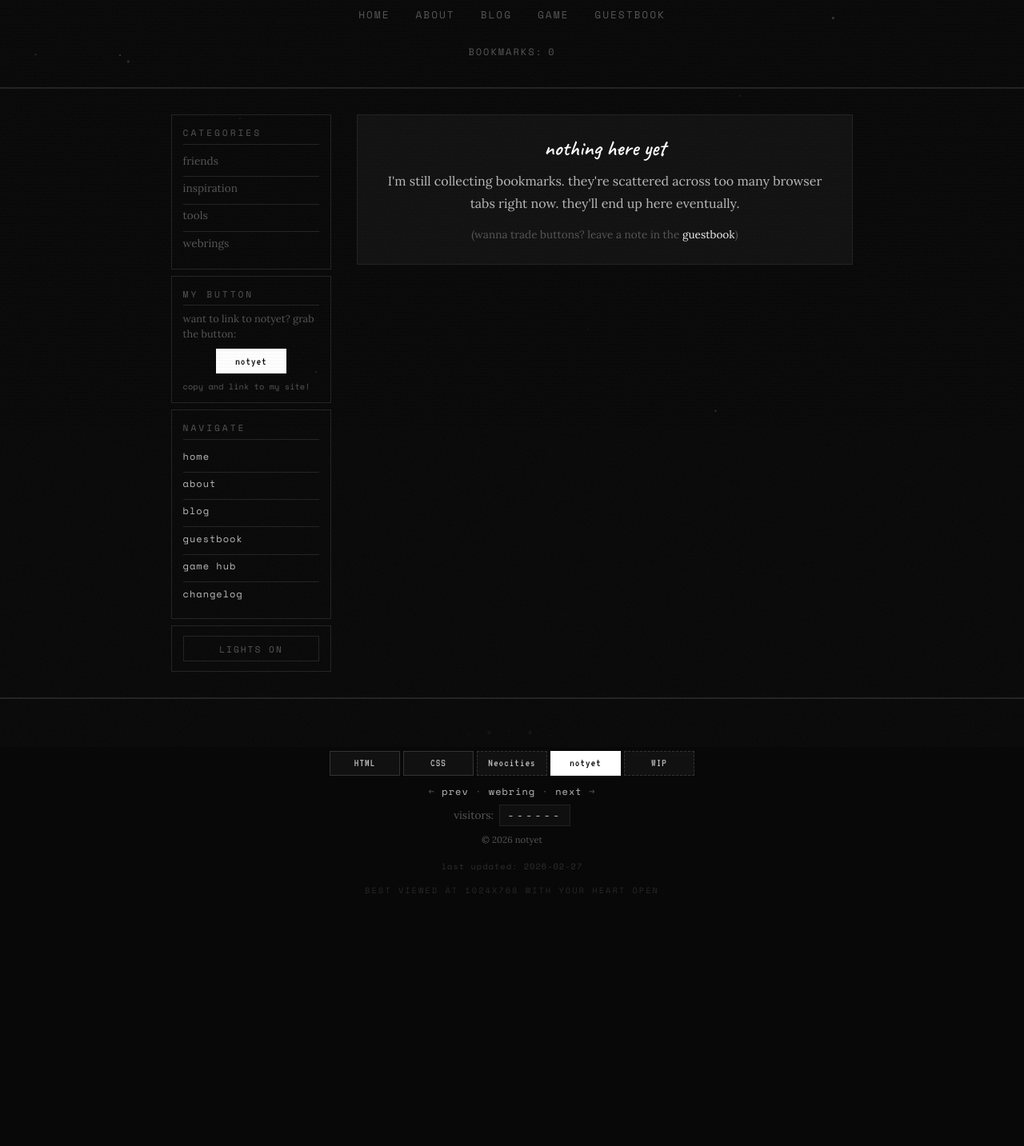
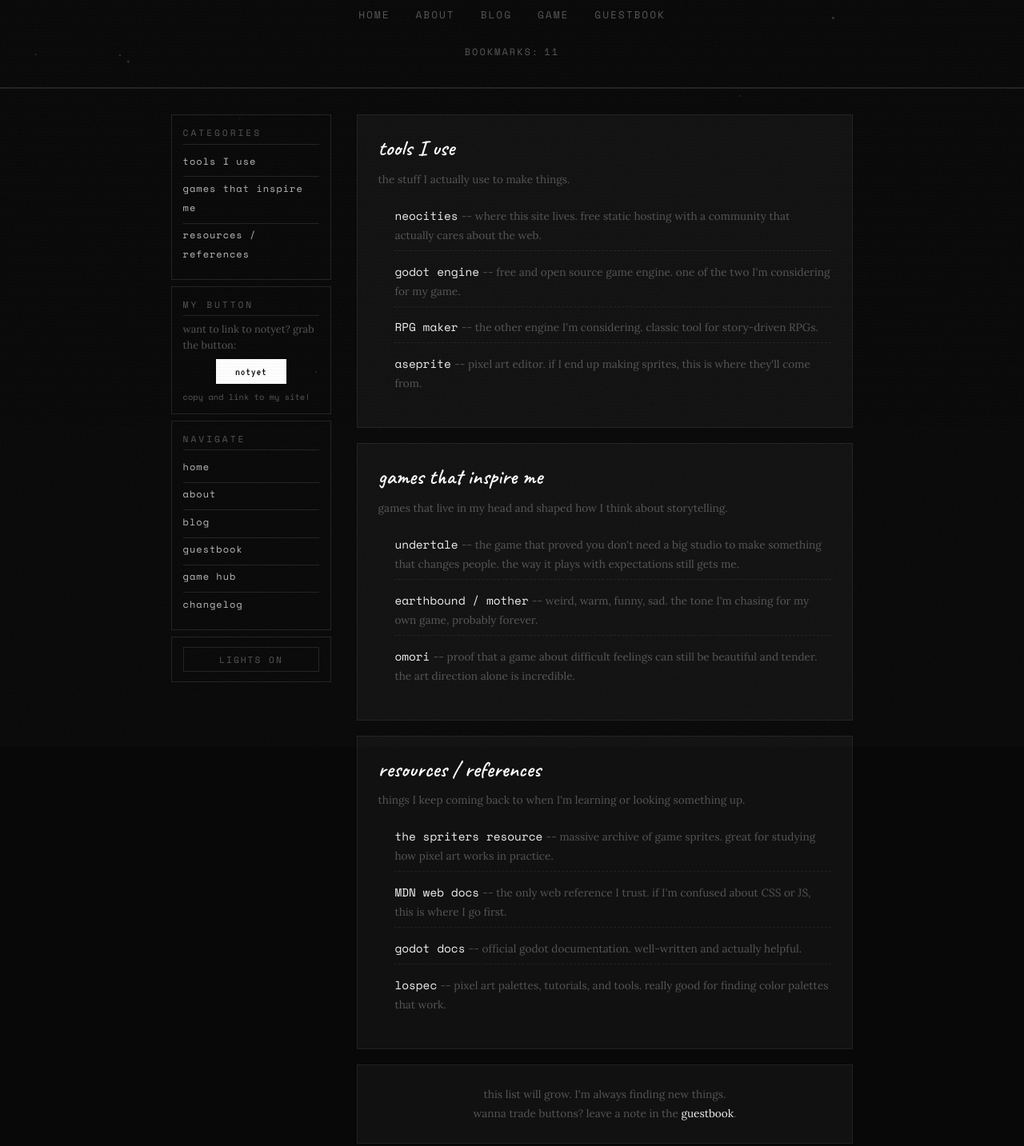
Before and after one commit to codyavila/neocities, a plain HTML site: page links.html in a window 1280 px wide. Shown: the part 266-1699 px from the top of the page at 80% size. Before the commit the page ends 1429 px from the top, so only its background shows below. Drawn offline with nearby package versions, Linux system fonts and the light colour scheme; no server answers.

Commit message:
feat: update links page with new categories and resources; add styles for link lists

```diff
--- a/links.html
+++ b/links.html
@@ -24,7 +24,7 @@
       <a href="game.html">game</a>
       <a href="guestbook.html">guestbook</a>
     </nav>
-    <p class="status-line"><span>bookmarks:</span><span>0</span></p>
+    <p class="status-line"><span>bookmarks:</span><span>11</span></p>
   </header>
 
   <hr class="rainbow-divider" />
@@ -34,10 +34,9 @@
       <div class="sidebar-box">
         <div class="sidebar-title">categories</div>
         <ul>
-          <li>friends</li>
-          <li>inspiration</li>
-          <li>tools</li>
-          <li>webrings</li>
+          <li><a href="#tools">tools I use</a></li>
+          <li><a href="#games">games that inspire me</a></li>
+          <li><a href="#resources">resources / references</a></li>
         </ul>
       </div>
 
@@ -72,16 +71,85 @@
     </aside>
 
     <main class="content">
+
+      <section class="card fade-in" id="tools">
+        <h2 data-scramble>tools I use</h2>
+        <p style="color:var(--ink-dim);font-size:.85rem;margin-bottom:.8rem;">
+          the stuff I actually use to make things.
+        </p>
+        <ul class="link-list">
+          <li>
+            <a href="https://neocities.org" target="_blank" rel="noopener">neocities</a>
+            <span class="link-desc">-- where this site lives. free static hosting with a community that actually cares about the web.</span>
+          </li>
+          <li>
+            <a href="https://godotengine.org" target="_blank" rel="noopener">godot engine</a>
+            <span class="link-desc">-- free and open source game engine. one of the two I'm considering for my game.</span>
+          </li>
+          <li>
+            <a href="https://www.rpgmakerweb.com" target="_blank" rel="noopener">RPG maker</a>
+            <span class="link-desc">-- the other engine I'm considering. classic tool for story-driven RPGs.</span>
+          </li>
+          <li>
+            <a href="https://www.aseprite.org" target="_blank" rel="noopener">aseprite</a>
+            <span class="link-desc">-- pixel art editor. if I end up making sprites, this is where they'll come from.</span>
+          </li>
+        </ul>
+      </section>
+
+      <section class="card fade-in" id="games">
+        <h2 data-scramble>games that inspire me</h2>
+        <p style="color:var(--ink-dim);font-size:.85rem;margin-bottom:.8rem;">
+          games that live in my head and shaped how I think about storytelling.
+        </p>
+        <ul class="link-list">
+          <li>
+            <a href="https://undertale.com" target="_blank" rel="noopener">undertale</a>
+            <span class="link-desc">-- the game that proved you don't need a big studio to make something that changes people. the way it plays with expectations still gets me.</span>
+          </li>
+          <li>
+            <a href="https://en.wikipedia.org/wiki/EarthBound" target="_blank" rel="noopener">earthbound / mother</a>
+            <span class="link-desc">-- weird, warm, funny, sad. the tone I'm chasing for my own game, probably forever.</span>
+          </li>
+          <li>
+            <a href="https://www.omori-game.com" target="_blank" rel="noopener">omori</a>
+            <span class="link-desc">-- proof that a game about difficult feelings can still be beautiful and tender. the art direction alone is incredible.</span>
+          </li>
+        </ul>
+      </section>
+
+      <section class="card fade-in" id="resources">
+        <h2 data-scramble>resources / references</h2>
+        <p style="color:var(--ink-dim);font-size:.85rem;margin-bottom:.8rem;">
+          things I keep coming back to when I'm learning or looking something up.
+        </p>
+        <ul class="link-list">
+          <li>
+            <a href="https://www.spriters-resource.com" target="_blank" rel="noopener">the spriters resource</a>
+            <span class="link-desc">-- massive archive of game sprites. great for studying how pixel art works in practice.</span>
+          </li>
+          <li>
+            <a href="https://developer.mozilla.org" target="_blank" rel="noopener">MDN web docs</a>
+            <span class="link-desc">-- the only web reference I trust. if I'm confused about CSS or JS, this is where I go first.</span>
+          </li>
+          <li>
+            <a href="https://docs.godotengine.org" target="_blank" rel="noopener">godot docs</a>
+            <span class="link-desc">-- official godot documentation. well-written and actually helpful.</span>
+          </li>
+          <li>
+            <a href="https://lospec.com" target="_blank" rel="noopener">lospec</a>
+            <span class="link-desc">-- pixel art palettes, tutorials, and tools. really good for finding color palettes that work.</span>
+          </li>
+        </ul>
+      </section>
+
       <section class="card fade-in" style="text-align:center;">
-        <h2 data-scramble>nothing here yet</h2>
-        <p>
-          I'm still collecting bookmarks. they're scattered across too many
-          browser tabs right now. they'll end up here eventually.
-        </p>
-        <p style="color:var(--ink-dim);font-size:.85rem;margin-top:.5rem;">
-          (wanna trade buttons? leave a note in the <a href="guestbook.html">guestbook</a>)
+        <p style="color:var(--ink-dim);font-size:.85rem;">
+          this list will grow. I'm always finding new things.<br/>
+          wanna trade buttons? leave a note in the <a href="guestbook.html">guestbook</a>.
         </p>
       </section>
+
     </main>
   </div>
 
--- a/style.css
+++ b/style.css
@@ -1135,6 +1135,27 @@ em { color: var(--ink); font-style: italic; }
   font-size: 0.85rem;
   color: var(--ink-dim);
 }
+.link-list {
+  list-style: none;
+  padding: 0;
+  margin: 0;
+}
+.link-list li {
+  padding: 0.5rem 0;
+  border-bottom: 1px dashed var(--border);
+  line-height: 1.5;
+}
+.link-list li:last-child {
+  border-bottom: none;
+}
+.link-list li a {
+  font-family: var(--font-mono);
+  font-size: 0.9rem;
+}
+.link-desc {
+  font-size: 0.85rem;
+  color: var(--ink-dim);
+}
 
 /* =============== CHANGELOG =============== */
 .changelog-entry {
```
